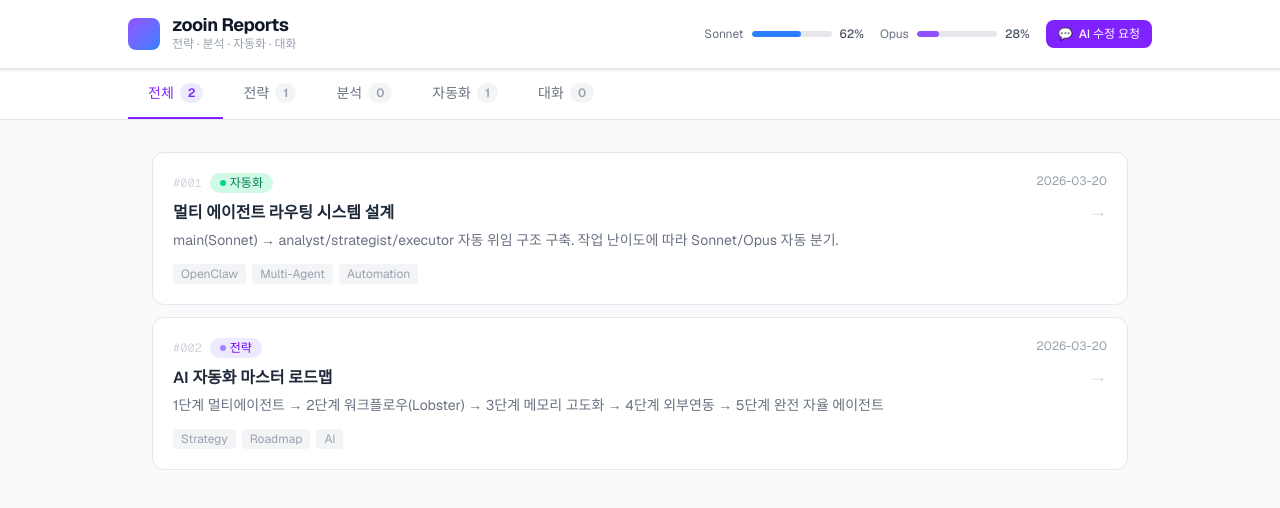
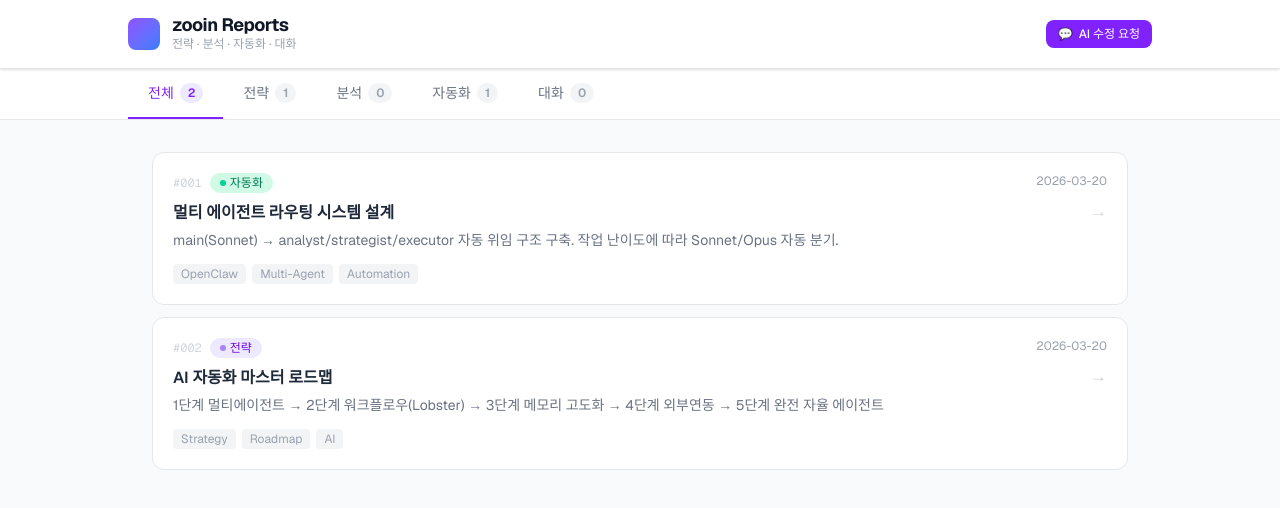
Before and after one commit to qortest-pixel/zooin, a Next.js app: page / in a window 1280 px wide. Shown: the top 508 px of the page. Built offline with nearby package versions, Linux system fonts and the light colour scheme.

Commit message:
fix: remove fake model usage data until real API wired up

```diff
--- a/components/ReportsClient.tsx
+++ b/components/ReportsClient.tsx
@@ -20,10 +20,8 @@ const CATEGORY_COLORS: Record<string, { bg: string; text: string; dot: string }>
   대화: { bg: "bg-amber-100", text: "text-amber-700", dot: "bg-amber-400" },
 };
 
-const MODELS = [
-  { name: "Sonnet", color: "bg-blue-500", used: 62, total: 100 },
-  { name: "Opus", color: "bg-violet-500", used: 28, total: 100 },
-];
+// Model usage: wired up after Cloudflare tunnel setup
+const MODELS: { name: string; color: string; used: number; total: number }[] = [];
 
 export default function ReportsClient({ reports: initialReports }: { reports: Report[] }) {
   const [activeTab, setActiveTab] = useState("전체");
```
